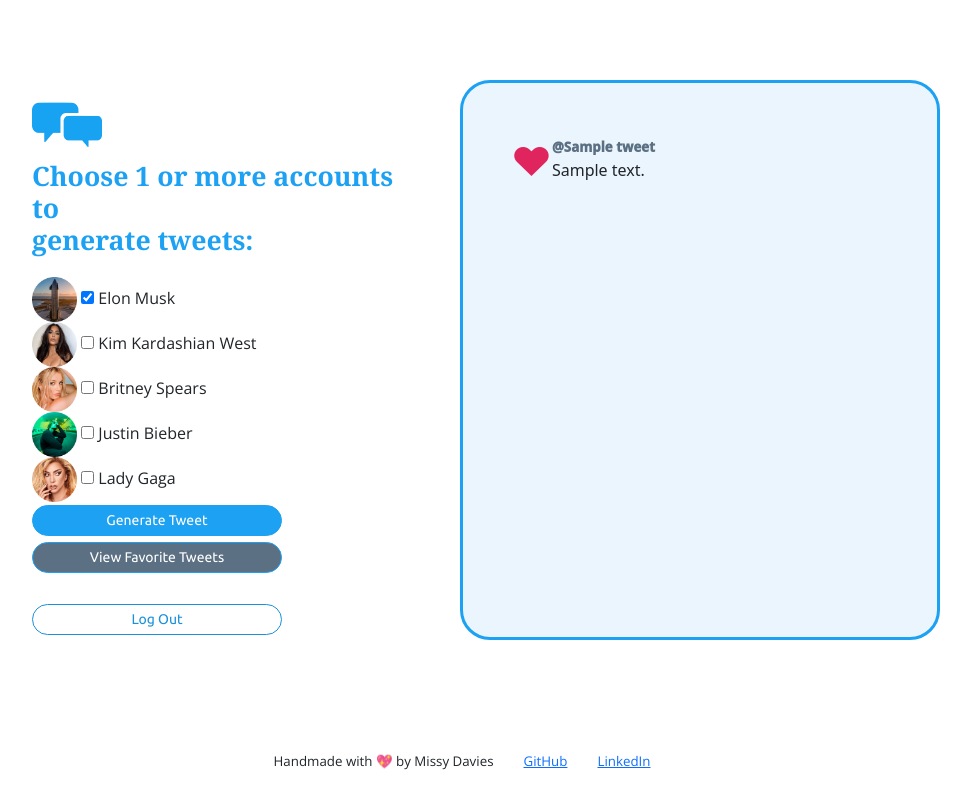
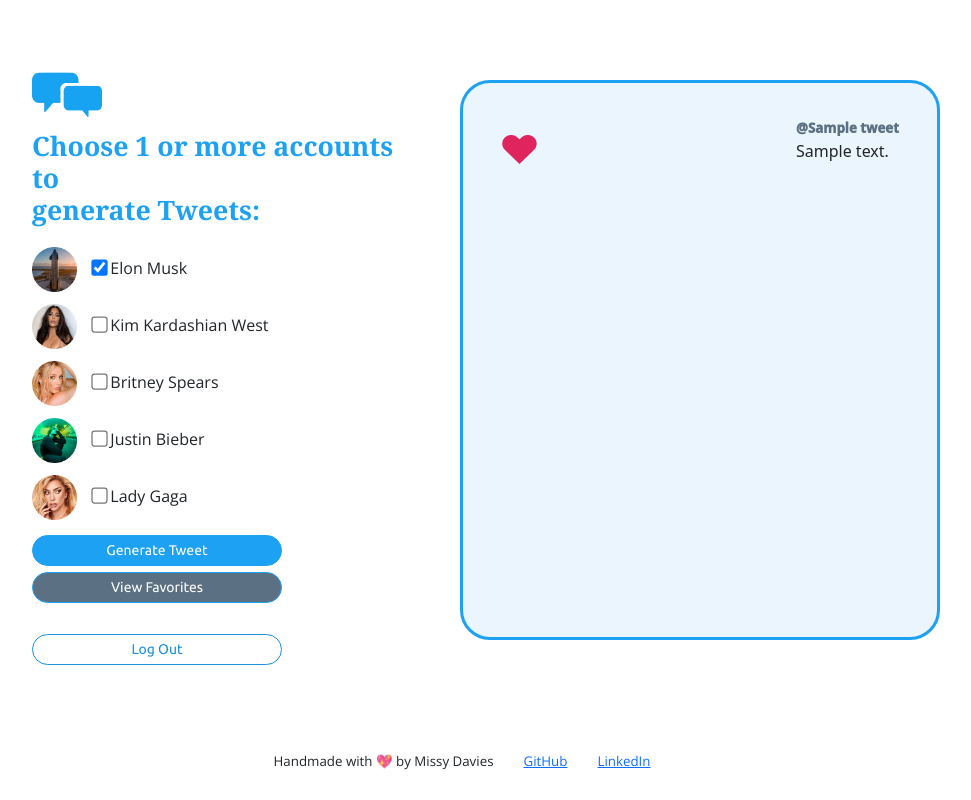
Before and after one commit to missy-davies/chatterbot, a Flask app: page /generate in a window 1280 px wide. Shown: the whole page, without its empty margins (178-1149 px from the left). Run offline with Flask 2, Linux system fonts and the light colour scheme; a user stored in the database is signed in; tables that the repository leaves empty hold one stand-in row (values such as "Sample post"); some libraries are stand-ins or nearby versions.

Commit message:
Add spacing to checkboxes and align items to same on all pages:

```diff
--- a/server.py
+++ b/server.py
@@ -21,7 +21,9 @@ login_manager.init_app(app)
 login_manager.login_view = 'login'
 
 
-#################| Login Routes |#################
+####################################################################
+#                          Login Routes                            #
+####################################################################
 
 @login_manager.user_loader
 def load_user(user_id):
@@ -92,12 +94,14 @@ def login():
         flash('Wrong password, please try again 😁')
         return redirect('/login')
     else:
-        flash(f'Welcome, {user.fname}!')
+        flash(f'Welcome, {user.fname}! 🦄')
         login_user(user)
         return redirect('/generate')
 
 
-#################| Routes Using Markov Library |#################
+####################################################################
+#                   Routes Using Markov Library                    #
+####################################################################
 
 @app.route('/generate')
 @login_required
@@ -172,7 +176,9 @@ def generate_markov():
     return markov_algo(accounts)
 
 
-#################| Routes to Display Tweets |#################
+####################################################################
+#                     Routes to Display Tweets                     #
+####################################################################
 
 @app.route('/get-tweets')
 @login_required
@@ -209,10 +215,12 @@ def toggle_fav():
     clicked_tweet.fav_status = False if clicked_tweet.fav_status else True
     db.session.commit()
 
-    return redirect('/generate') # TODO: Can also just remove return all together
+    return redirect('/generate')
 
 
-#################| Logout & Error Handler Routes |#################
+####################################################################
+#                  Logout & Error Handler Routes                   #
+####################################################################
 
 @app.route('/logout')
 @login_required
@@ -221,7 +229,7 @@ def logout():
 
     logout_user()
 
-    flash(f'See you later!')
+    flash(f'Ciao for now! 👋')
     return redirect('/login')
 
 
--- a/static/css/style.css
+++ b/static/css/style.css
@@ -21,6 +21,10 @@ h3 {
 
 p {
 	font-family: 'Open Sans', sans-serif;
+}
+
+.tip {
+	padding-left: 7.5em;
 }
 
 .session-terms {
@@ -139,12 +143,13 @@ input {
   color: #1B91DA;
 }
 
+/* TODO: Come back to this and get buttons in same exact place again */
 .logout-fav {
-	margin-top: 4.6em;
+	margin-top: 3.5em;
 }
 
 .generate-fav {
-	margin-top: 18.6em;
+	margin-top: 22.7em;
 }
 
 .favs {
@@ -155,10 +160,91 @@ input {
 	background-color: #7c90a2;
 }
 
+/* TODO: FIX THIS MISSY TESTING CHECKBOXES */
+/* .checkbox {
+  display: block;
+  position: relative;
+  padding-left: 35px;
+  margin-bottom: 12px;
+  cursor: pointer;
+  font-size: 22px;
+  -webkit-user-select: none;
+  -moz-user-select: none;
+  -ms-user-select: none;
+  user-select: none;
+} */
+
+/* Hide the browser's default checkbox */
+/* .checkbox input {
+  position: absolute;
+  opacity: 0;
+  cursor: pointer;
+  height: 0;
+  width: 0;
+} */
+
+/* Create a custom checkbox */
+/* .checkmark {
+  position: absolute;
+  top: 0;
+  left: 0;
+  height: 25px;
+  width: 25px;
+  background-color: #eee;
+} */
+
+/* On mouse-over, add a grey background color */
+/* .checkbox:hover input ~ .checkmark {
+  background-color: #ccc;
+} */
+
+/* When the checkbox is checked, add a blue background */
+/* .checkbox input:checked ~ .checkmark {
+  background-color: #2196F3;
+} */
+
+/* Create the checkmark/indicator (hidden when not checked) */
+/* .checkmark:after {
+  content: "";
+  position: absolute;
+  display: none;
+} */
+
+/* Show the checkmark when checked */
+/* .checkbox input:checked ~ .checkmark:after {
+  display: block;
+} */
+
+/* Style the checkmark/indicator */
+/* .checkbox .checkmark:after {
+  left: 9px;
+  top: 5px;
+  width: 5px;
+  height: 10px;
+  border: solid white;
+  border-width: 0 3px 3px 0;
+  -webkit-transform: rotate(45deg);
+  -ms-transform: rotate(45deg);
+  transform: rotate(45deg);
+} */
+
+
 /* Celebrity Accounts Checkboxes */
 .checkbox {
 	display: inline-block;
 	font-family: 'Open Sans', sans-serif;
+}
+
+input[type=checkbox] {
+    transform: scale(1.25);
+}
+
+.celeb img {
+	margin-right: 0.75em;
+}
+
+.celeb {
+	margin-bottom: 0.75em;
 }
 
 img {
@@ -177,8 +263,21 @@ img {
 	width: 30em;
 	height: 35em;
 	margin: 2em;
-	padding: 3em;
+	padding: 2.25em;
 	background-color: #EBF5FD;
+}
+
+/* TODO: WORKING ON ALIGNING HEART AND TWEET HERE */
+.align {
+	display: flex;
+	justify-content: space-between;
+	/* position: relative; */
+}
+
+.tweet-package {
+	/* position: absolute;
+	transform: translateX(-50%, -50%); */
+	/* justify-content: space-between; */
 }
 
 .centered {
@@ -197,7 +296,7 @@ img {
 }
 
 .tweet-package, .heart {
-	display: inline-block;
+	text-align: left;
 }
 
 .tweets, .fav-tweets {
@@ -205,13 +304,24 @@ img {
 	width: 25em;
 	height: 30em;
 }
-
+/* TODO: Switch this back to 40px is good */
 .heart {
     font-size: 40px;
 	color: #aaa;
 	cursor: pointer;
+	/* display: flex;
+	vertical-align: super; */
+}
+
+.heart:hover {
+	color: #8f8d8d;
+
 }
 
 .heart-fav {
 	color: #E0245E;
 }
+
+.heart-fav:hover {
+	color: #e14d7c;
+}
--- a/static/js/tweet-generator.js
+++ b/static/js/tweet-generator.js
@@ -15,11 +15,11 @@ const showTweets = (apiData) => {
 	for (const tweet of apiData) {
 		if (tweet.fav_status == true) {
 			$('.tweets, .fav-tweets').prepend(
-				`<div><div id="${tweet.id}" class="heart heart-fav">&hearts;</div><div class="tweet-package"><div class="botname">@${tweet.botname}</div><div>${tweet.text}</div></div></div>`
+				`<div class="align"><div id="${tweet.id}" class="heart heart-fav">&hearts;</div><div class="tweet-package"><div class="botname">@${tweet.botname}</div><div>${tweet.text}</div></div></div>`
 			);
 		} else {
 			$('.tweets').prepend(
-				`<div><div id="${tweet.id}" class="heart">&hearts;</div><div class="tweet-package"><div class="botname">@${tweet.botname}</div><div>${tweet.text}</div></div></div>`
+				`<div class="align"><div id="${tweet.id}" class="heart">&hearts;</div><div class="tweet-package"><div class="botname">@${tweet.botname}</div><div>${tweet.text}</div></div></div>`
 			);
 		}
 	}
--- a/templates/generate.html
+++ b/templates/generate.html
@@ -5,13 +5,13 @@
 {% block body %}
 <div class="container">
   <div class="row align-items-center justify-content-center static-height vertical-center">
-    <div class="col">
+    <div class="col half">
       <div class="twitter-accounts">
         <img class="logo" src="/static/img/Logo Small.png">
         <h3>Choose 1 or more accounts to<br>
-          generate tweets:</h3>
+          generate Tweets:</h3>
         <!-- Elon Musk -->
-        <div class="elon">
+        <div class="celeb">
           <img src="/static/img/elon.png"
               alt="Elon Musk's Twitter profile icon of a rocket" />
           <div class="checkbox">
@@ -21,7 +21,7 @@
         </div>
 
         <!-- Kim Kardashian -->
-        <div class="kim">
+        <div class="celeb">
           <img src="/static/img/kim.png"
               alt="Kim Kardashian's Twitter profile icon of a selfie" />
           <div class="checkbox">
@@ -31,7 +31,7 @@
         </div>
 
         <!-- Britney Spears -->
-        <div class="britney">
+        <div class="celeb">
           <img src="/static/img/britney.png"
               alt="Britney Spears' Twitter profile icon of herself" />
           <div class="checkbox">
@@ -41,7 +41,7 @@
         </div>
 
         <!-- Justin Bieber -->
-        <div class="justin">
+        <div class="celeb">
           <img src="/static/img/justin.png"
               alt="Justin Bieber's Twitter profile icon of himself sittin gon the floor" />
           <div class="checkbox">
@@ -51,7 +51,7 @@
         </div>
 
         <!-- Lady Gaga -->
-        <div class="gaga">
+        <div class="celeb">
           <img src="/static/img/gaga.png"
               alt="Lady Gaga's Twitter profile icon of herself" />
           <div class="checkbox">
@@ -63,7 +63,7 @@
         <button class="btn btn-primary btn-sm" id="generate-tweet" type="submit">Generate Tweet</button>
 
         <form>
-          <button class="btn btn-primary btn-sm favs" type="submit" formaction="/favorites">View Favorite Tweets</button>
+          <button class="btn btn-primary btn-sm favs" type="submit" formaction="/favorites">View Favorites</button>
         </form>
 
         <form>
@@ -71,12 +71,11 @@
         </form>
       </div>
     </div>
-    <div class="col">
+    <div class="col centered">
       <div class="widget">
         <div class="tweets">
         </div>
       </div>
-      <!-- <p>Tip! 'like' a tweet to add it to your favorites</p> -->
     </div>
   </div>
 </div>
--- a/templates/login.html
+++ b/templates/login.html
@@ -5,7 +5,8 @@
 {% block body%}
 <div class="container">
   <div class="row align-items-center justify-content-center static-height vertical-center">
-    <div class="col slogan">
+    <div class="col half">
+      <!-- slogan -->
       <h1>They Really Said That?!<br>
       Mash together celebrities and generate crazy new Tweets</h1>
       <div id="carouselExampleSlidesOnly" class="carousel slide" data-ride="carousel">
```
Also changed, not shown: templates/favorites.html (+1 -15 lines).
